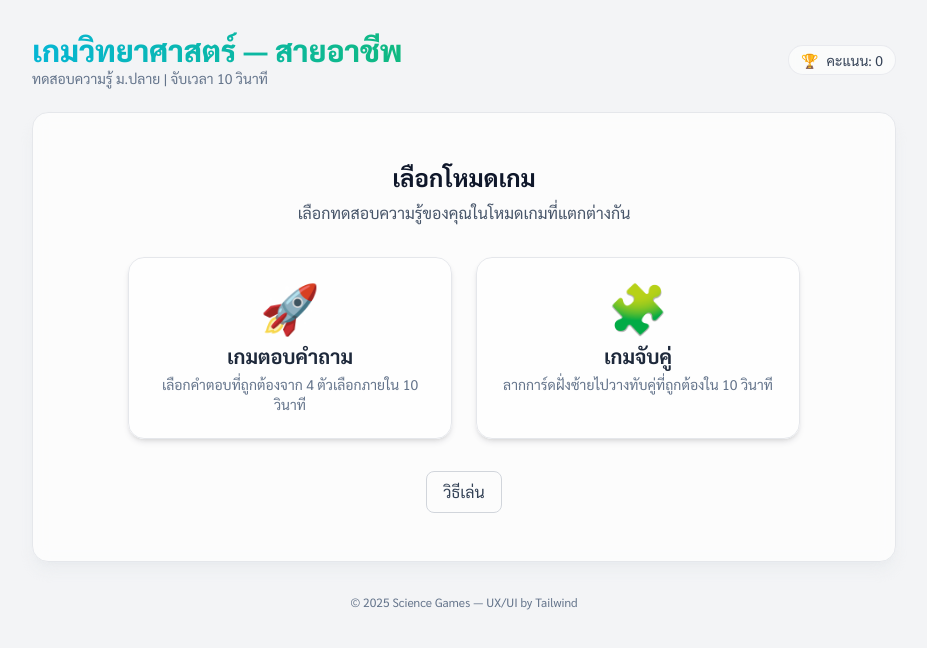
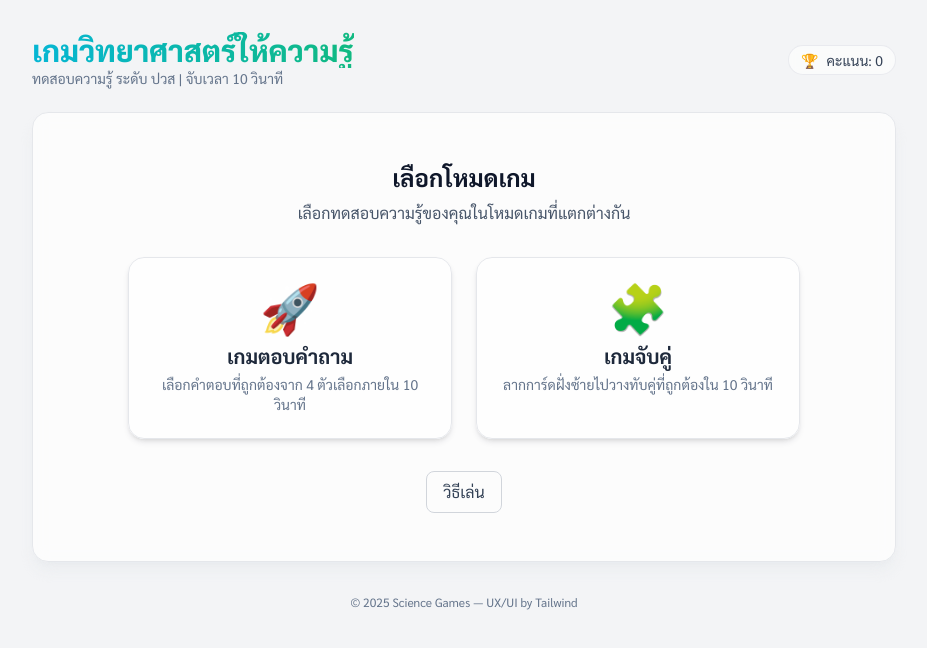
Before and after one commit to thirasakchampp-ai/Science-Games, a plain HTML site: page index.html in a window 1280 px wide. Shown: the whole page, without its empty margins (176-1103 px from the left). Drawn offline with nearby package versions, Linux system fonts and the light colour scheme.

Commit message:
Update index.html

```diff
--- a/index.html
+++ b/index.html
@@ -4,7 +4,7 @@
 <head>
     <meta charset="UTF-8">
     <meta name="viewport" content="width=device-width, initial-scale=1.0">
-    <title>เกมวิทยาศาสตร์ — สายอาชีพ</title>
+    <title>เกมวิทยาศาสตร์ให้ความรู้</title>
     <script src="https://cdn.tailwindcss.com"></script>
     <link rel="preconnect" href="https://fonts.googleapis.com">
     <link rel="preconnect" href="https://fonts.gstatic.com" crossorigin>
@@ -101,9 +101,9 @@
                 <div>
                     <h1
                         class="text-2xl sm:text-3xl font-extrabold bg-gradient-to-r from-cyan-500 to-emerald-500 bg-clip-text text-transparent">
-                        เกมวิทยาศาสตร์ — สายอาชีพ
+                        เกมวิทยาศาสตร์ให้ความรู้
                     </h1>
-                    <p class="text-slate-500 text-sm">ทดสอบความรู้ ม.ปลาย | จับเวลา 10 วินาที</p>
+                    <p class="text-slate-500 text-sm">ทดสอบความรู้ ระดับ ปวส | จับเวลา 10 วินาที</p>
                 </div>
                 <div class="hidden sm:flex items-center gap-2">
                     <div
```
